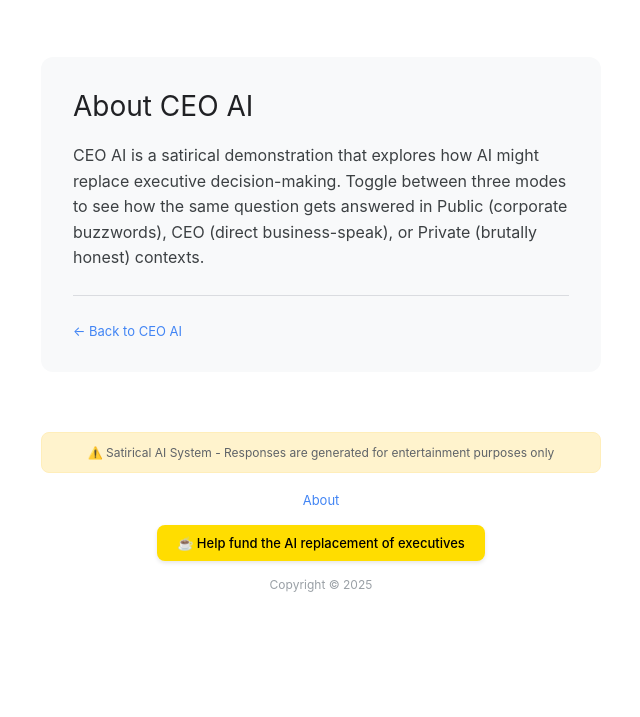
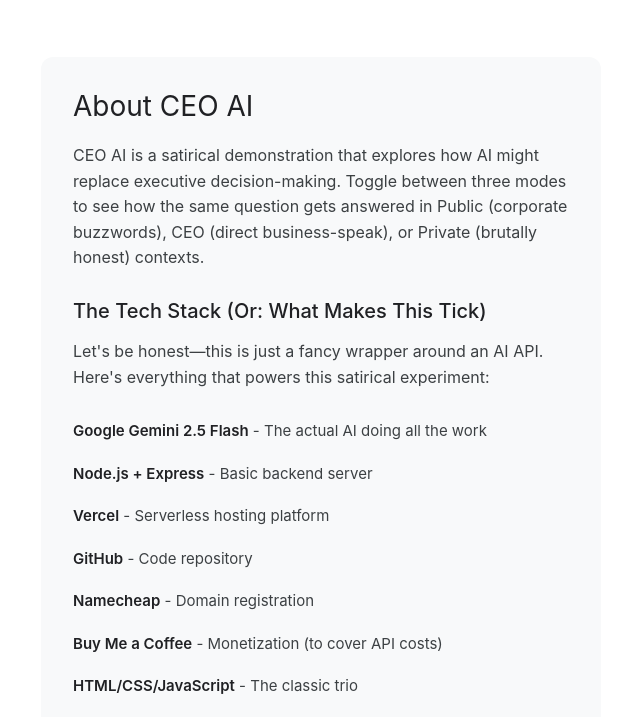
Before and after one commit to rkrogers/ceai, a website: page public/about.html in a window 1280 px wide. Shown: the part 235-952 px from the top of the page, without its empty margins (319-959 px from the left). Before the commit the page ends 877 px from the top, so only its background shows below. Drawn offline with Linux system fonts and the light colour scheme.

Commit message:
Add self-deprecating tech stack section to About page

```diff
--- a/public/about.html
+++ b/public/about.html
@@ -21,6 +21,21 @@
             <h2>About CEO AI</h2>
             <p>CEO AI is a satirical demonstration that explores how AI might replace executive decision-making. Toggle between three modes to see how the same question gets answered in Public (corporate buzzwords), CEO (direct business-speak), or Private (brutally honest) contexts.</p>
 
+            <h3>The Tech Stack (Or: What Makes This Tick)</h3>
+            <p>Let's be honest—this is just a fancy wrapper around an AI API. Here's everything that powers this satirical experiment:</p>
+
+            <ul class="tech-list">
+                <li><strong>Google Gemini 2.5 Flash</strong> - The actual AI doing all the work</li>
+                <li><strong>Node.js + Express</strong> - Basic backend server</li>
+                <li><strong>Vercel</strong> - Serverless hosting platform</li>
+                <li><strong>GitHub</strong> - Code repository</li>
+                <li><strong>Namecheap</strong> - Domain registration</li>
+                <li><strong>Buy Me a Coffee</strong> - Monetization (to cover API costs)</li>
+                <li><strong>HTML/CSS/JavaScript</strong> - The classic trio</li>
+            </ul>
+
+            <p style="font-style: italic; color: #5f6368; font-size: 14px;">Built as a tongue-in-cheek exploration of AI's role in business leadership. No actual CEOs were replaced in the making of this website.</p>
+
             <div class="back-link">
                 <a href="index.html" class="footer-link">← Back to CEO AI</a>
             </div>
--- a/public/styles.css
+++ b/public/styles.css
@@ -346,11 +346,37 @@
     font-weight: 400;
 }
 
+.about-content h3 {
+    font-size: 20px;
+    color: #202124;
+    margin-top: 28px;
+    margin-bottom: 16px;
+    font-weight: 500;
+}
+
 .about-content p {
     font-size: 16px;
     line-height: 1.6;
     color: #3c4043;
     margin-bottom: 20px;
+}
+
+.tech-list {
+    list-style: none;
+    padding: 0;
+    margin: 20px 0;
+}
+
+.tech-list li {
+    padding: 10px 0;
+    font-size: 15px;
+    color: #3c4043;
+    line-height: 1.5;
+}
+
+.tech-list li strong {
+    color: #202124;
+    font-weight: 600;
 }
 
 .back-link {
```
